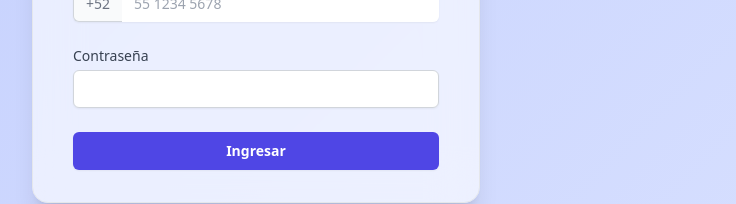
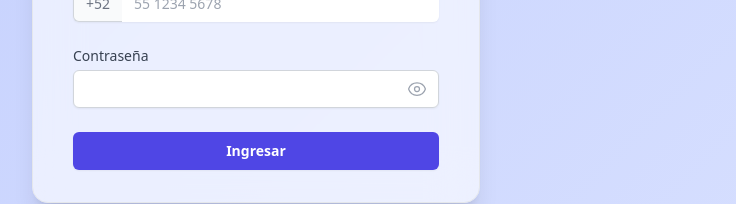
Before and after one commit to Nath1x/prfin-app, a React (Vite) app in the folder frontend/: page /login in a window 1280 px wide. Shown: the part 410-614 px from the top of the page, without its empty margins (384-1120 px from the left). Built offline with nearby package versions, Linux system fonts and the light colour scheme.

Commit message:
Login definimo V7

```diff
--- a/frontend/src/pages/Login.jsx
+++ b/frontend/src/pages/Login.jsx
@@ -1,16 +1,30 @@
 // src/pages/Login.jsx
  import React, { useState } from 'react';
  import { useNavigate, Link } from 'react-router-dom';
- // No necesitamos importar un CSS externo, lo pondremos aquí mismo.
 
- // --- COMPONENTE DEL LOGO ---
+ // --- COMPONENTES DE ICONOS ---
  const Logo = () => (
      <svg width="32" height="32" viewBox="0 0 24 24" fill="none" xmlns="http://www.w3.org/2000/svg"><path d="M12 2L2 7L12 12L22 7L12 2Z" stroke="#4338CA" strokeWidth="2" strokeLinecap="round" strokeLinejoin="round"/><path d="M2 17L12 22L22 17" stroke="#4338CA" strokeWidth="2" strokeLinecap="round" strokeLinejoin="round"/><path d="M2 12L12 17L22 12" stroke="#4338CA" strokeWidth="2" strokeLinecap="round" strokeLinejoin="round"/></svg>
  );
 
+ const EyeIcon = ({ ...props }) => (
+    <svg xmlns="http://www.w3.org/2000/svg" fill="none" viewBox="0 0 24 24" strokeWidth={1.5} stroke="currentColor" {...props}>
+        <path strokeLinecap="round" strokeLinejoin="round" d="M2.036 12.322a1.012 1.012 0 010-.639C3.423 7.51 7.36 4.5 12 4.5c4.638 0 8.573 3.007 9.963 7.178.07.207.07.431 0 .639C20.577 16.49 16.64 19.5 12 19.5c-4.638 0-8.573-3.007-9.963-7.178z" />
+        <path strokeLinecap="round" strokeLinejoin="round" d="M15 12a3 3 0 11-6 0 3 3 0 016 0z" />
+    </svg>
+ );
+
+ const EyeSlashIcon = ({ ...props }) => (
+    <svg xmlns="http://www.w3.org/2000/svg" fill="none" viewBox="0 0 24 24" strokeWidth={1.5} stroke="currentColor" {...props}>
+        <path strokeLinecap="round" strokeLinejoin="round" d="M3.98 8.223A10.477 10.477 0 001.934 12C3.226 16.338 7.244 19.5 12 19.5c.993 0 1.953-.138 2.863-.395M6.228 6.228A10.45 10.45 0 0112 4.5c4.756 0 8.773 3.162 10.065 7.498a10.523 10.523 0 01-4.293 5.774M6.228 6.228L3 3m3.228 3.228l3.65 3.65m7.894 7.894L21 21m-3.228-3.228l-3.65-3.65m0 0a3 3 0 10-4.243-4.243m4.242 4.242L9.88 9.88" />
+    </svg>
+ );
+
+
  const Login = () => {
-     const [telefono, setTelefono] = useState(''); // Almacenará solo los 10 dígitos
+     const [telefono, setTelefono] = useState('');
      const [password, setPassword] = useState('');
+     const [showPassword, setShowPassword] = useState(false); // Estado para ver/ocultar contraseña
      const [error, setError] = useState('');
      const [isLoading, setIsLoading] = useState(false);
      const navigate = useNavigate();
@@ -20,10 +34,9 @@
          setError('');
          setIsLoading(true);
 
-         const telefono_whatsapp = `+52${telefono}`; // Unimos el prefijo antes de enviar
+         const telefono_whatsapp = `+52${telefono}`;
 
          try {
-             // --- CORRECCIÓN: Apuntamos a la nueva URL del backend en Render ---
              const response = await fetch('https://prfin-backend.onrender.com/api/login', {
                  method: 'POST',
                  headers: { 'Content-Type': 'application/json' },
@@ -45,13 +58,11 @@
                      navigate('/dashboard');
                  }
              } else {
-                 // --- MEJORA: Mostrar un error más detallado si el backend lo envía ---
-                 const errorMessage = data.details ? `${data.error}: ${data.details}` : (data.error || 'Credenciales inválidas.');
-                 setError(errorMessage);
+                 setError(data.error || 'Credenciales inválidas.');
              }
          } catch (err) {
              console.error('Error de red o del servidor:', err);
-             setError('No se pudo conectar al servidor. Verifica que el backend esté en línea.');
+             setError('No se pudo conectar al servidor. Intenta de nuevo más tarde.');
          } finally {
              setIsLoading(false);
          }
@@ -59,14 +70,12 @@
 
      const handleTelefonoChange = (e) => {
          const value = e.target.value;
-         // Permitimos solo números y limitamos a 10 dígitos
          const numericValue = value.replace(/[^0-9]/g, '');
          if (numericValue.length <= 10) {
              setTelefono(numericValue);
          }
      };
 
-     // --- Estilos de animación integrados, sincronizados con el Home ---
      const animationStyles = `
         .login-container-animated {
             background: linear-gradient(135deg, #e0e7ff, #c7d2fe, #e0e7ff);
@@ -110,7 +119,6 @@
                              <label htmlFor="telefono" className="block text-sm font-medium text-gray-700">
                                  Número de Teléfono
                              </label>
-                             {/* --- NUEVO: Campo de teléfono rediseñado --- */}
                              <div className="mt-1 flex rounded-md shadow-sm">
                                 <span className="inline-flex items-center rounded-l-md border border-r-0 border-gray-300 bg-gray-50 px-3 text-gray-500 sm:text-sm">
                                     +52
@@ -133,17 +141,24 @@
                              <label htmlFor="password" className="block text-sm font-medium text-gray-700">
                                  Contraseña
                              </label>
-                             <div className="mt-1">
+                             <div className="mt-1 relative">
                                  <input
                                      id="password"
                                      name="password"
-                                     type="password"
+                                     type={showPassword ? 'text' : 'password'}
                                      autoComplete="current-password"
                                      required
                                      value={password}
                                      onChange={(e) => setPassword(e.target.value)}
                                      className="block w-full appearance-none rounded-md border border-gray-300 px-3 py-2 placeholder-gray-400 shadow-sm focus:border-indigo-500 focus:outline-none focus:ring-indigo-500 sm:text-sm"
                                  />
+                                 <button
+                                    type="button"
+                                    onClick={() => setShowPassword(!showPassword)}
+                                    className="absolute inset-y-0 right-0 flex items-center px-3 text-gray-400 hover:text-indigo-600"
+                                 >
+                                    {showPassword ? <EyeSlashIcon className="h-5 w-5" /> : <EyeIcon className="h-5 w-5" />}
+                                 </button>
                              </div>
                          </div>
 
```
